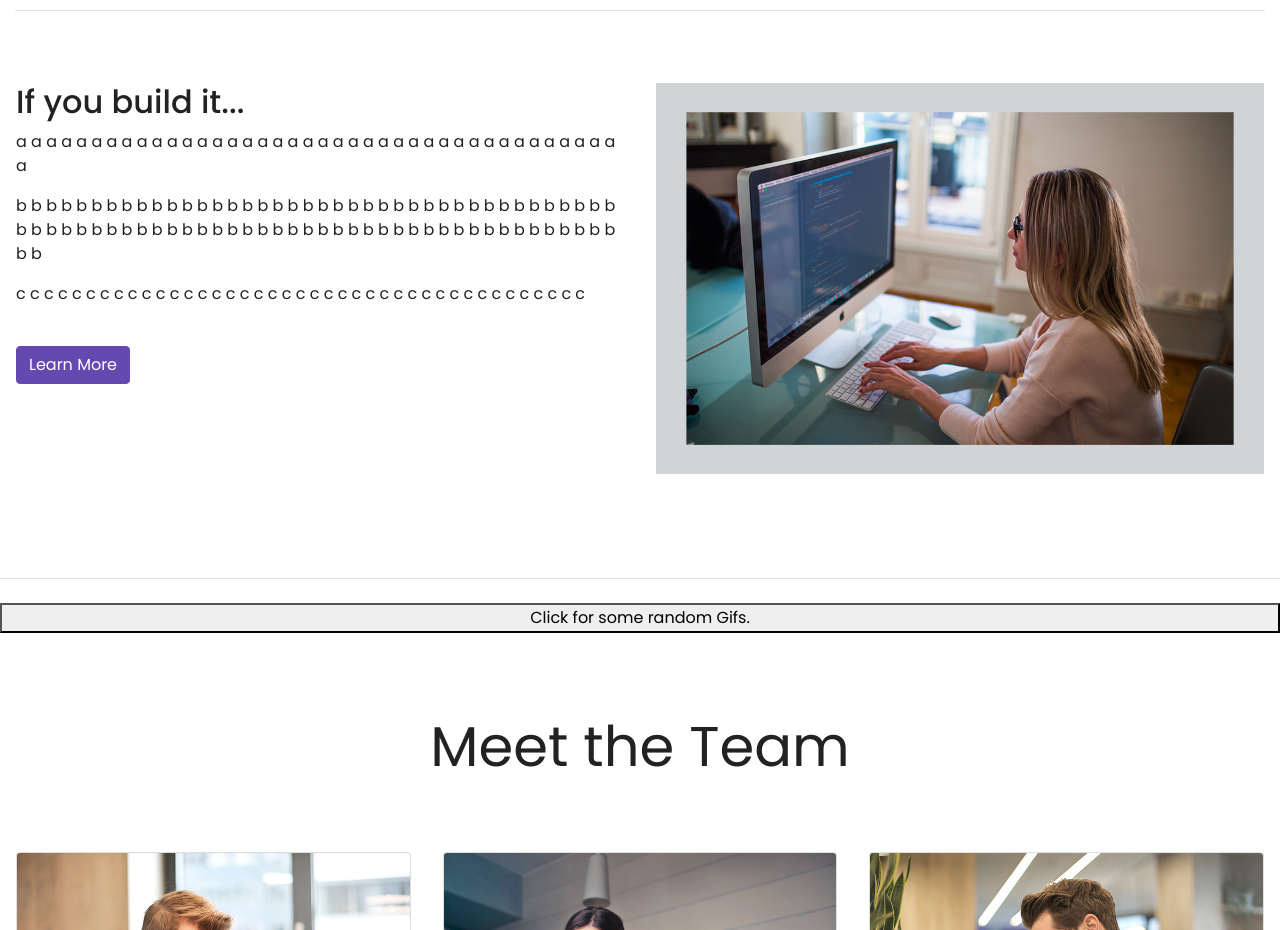
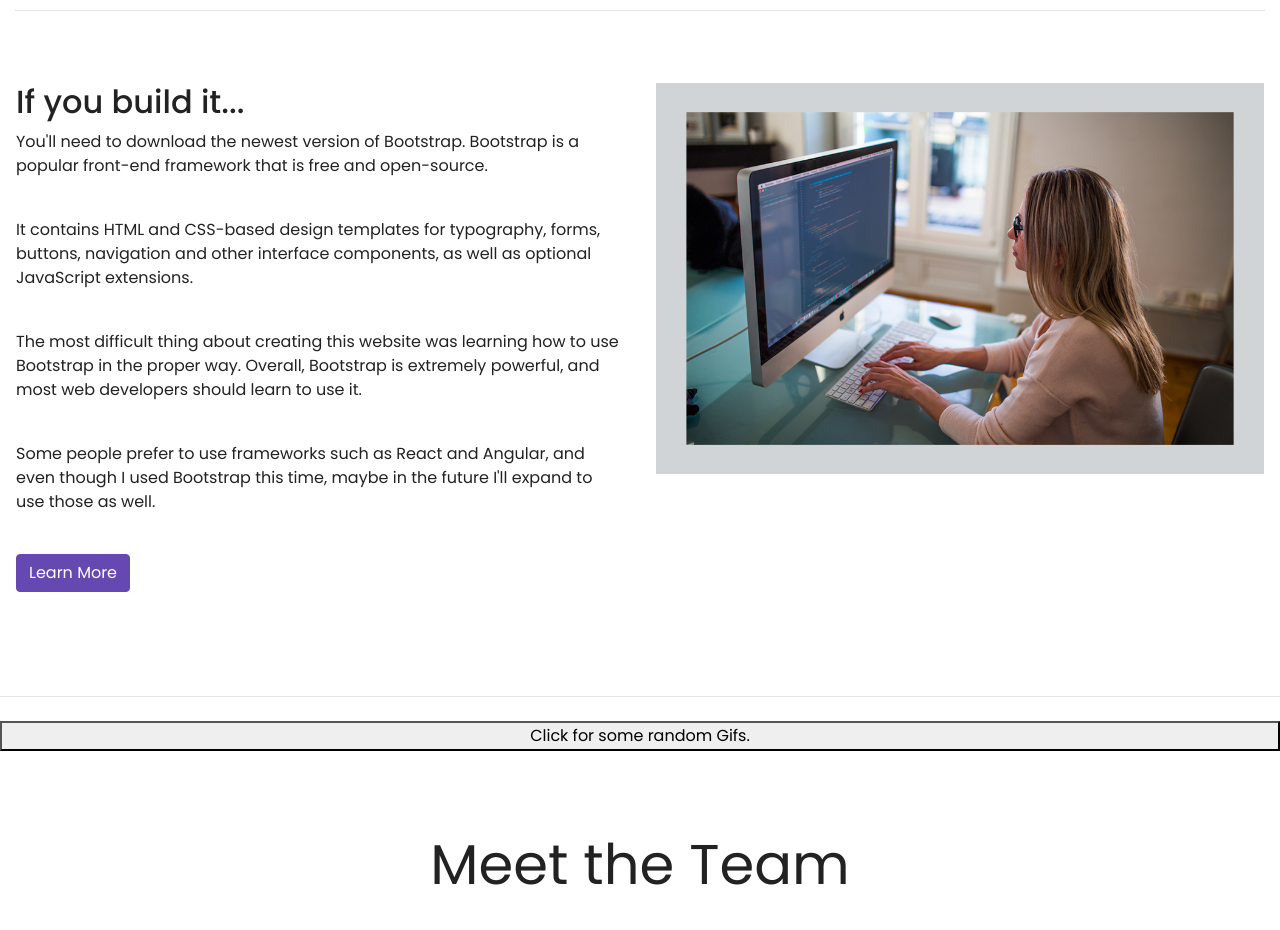
Before and after one commit to LucasArnold/First-Website, a website: page index.html in a window 1280 px wide. Shown: the part 1380-2310 px from the top of the page. Drawn offline with nearby package versions, Linux system fonts and the light colour scheme.

Commit message:
firstpush

```diff
--- a/index.html
+++ b/index.html
@@ -129,18 +129,25 @@
 		<div class="col-lg-6">
 			<h2>If you build it...</h2>
 			<p>
-				a a a a a a a a a a a a a a a a a a a a a a a a a a
-				a a a a a a a a a a a a a a a
+				You'll need to download the newest version of Bootstrap. Bootstrap is a popular
+				front-end framework that is free and open-source.
 			</p>
+			<br>
 			<p>
-				b b b b b b b b b b b b b b b b b b b b b b b b b b
-				b b b b b b b b b b b b b b b b b b b b b b b b b
-				b b b b b b b b b b b b b b b b b b b b b b b b b
-				b b b b b b
+				It contains HTML and CSS-based design templates for typography,
+				forms, buttons, navigation and other interface components, as well
+				as optional JavaScript extensions.
 			</p>
+			<br>
 			<p>
-				c c c c c c c c c c c c c c c c c c c c c c c c c c
-				c c c c c c c c c c c c c c c
+				The most difficult thing about creating this website was learning how to use
+				Bootstrap in the proper way. Overall, Bootstrap is extremely powerful, and most
+				web developers should learn to use it.
+			</p>
+			<br>
+			<p>
+				Some people prefer to use frameworks such as React and Angular, and even though
+				I used Bootstrap this time, maybe in the future I'll expand to use those as well.
 			</p>
 			<br>
 			<a href="#" class="btn btn-primary">Learn More</a>
```
